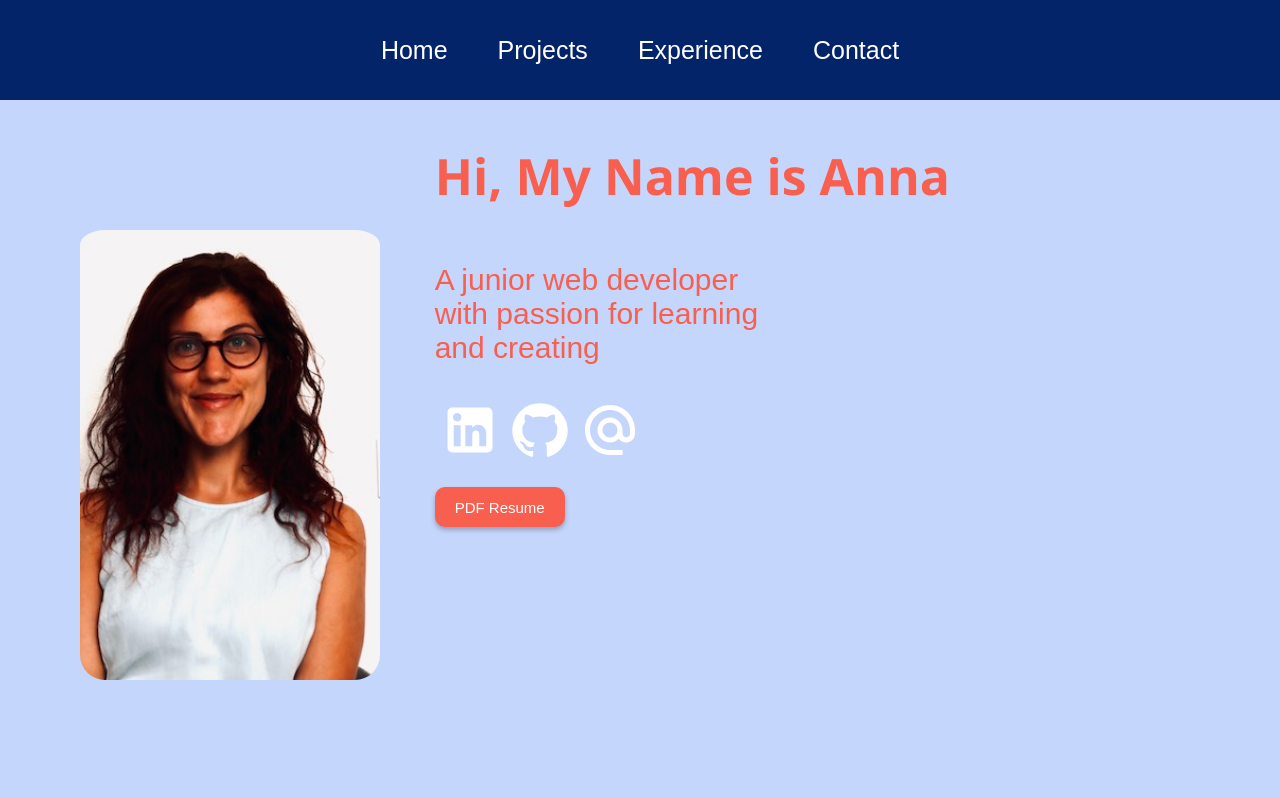
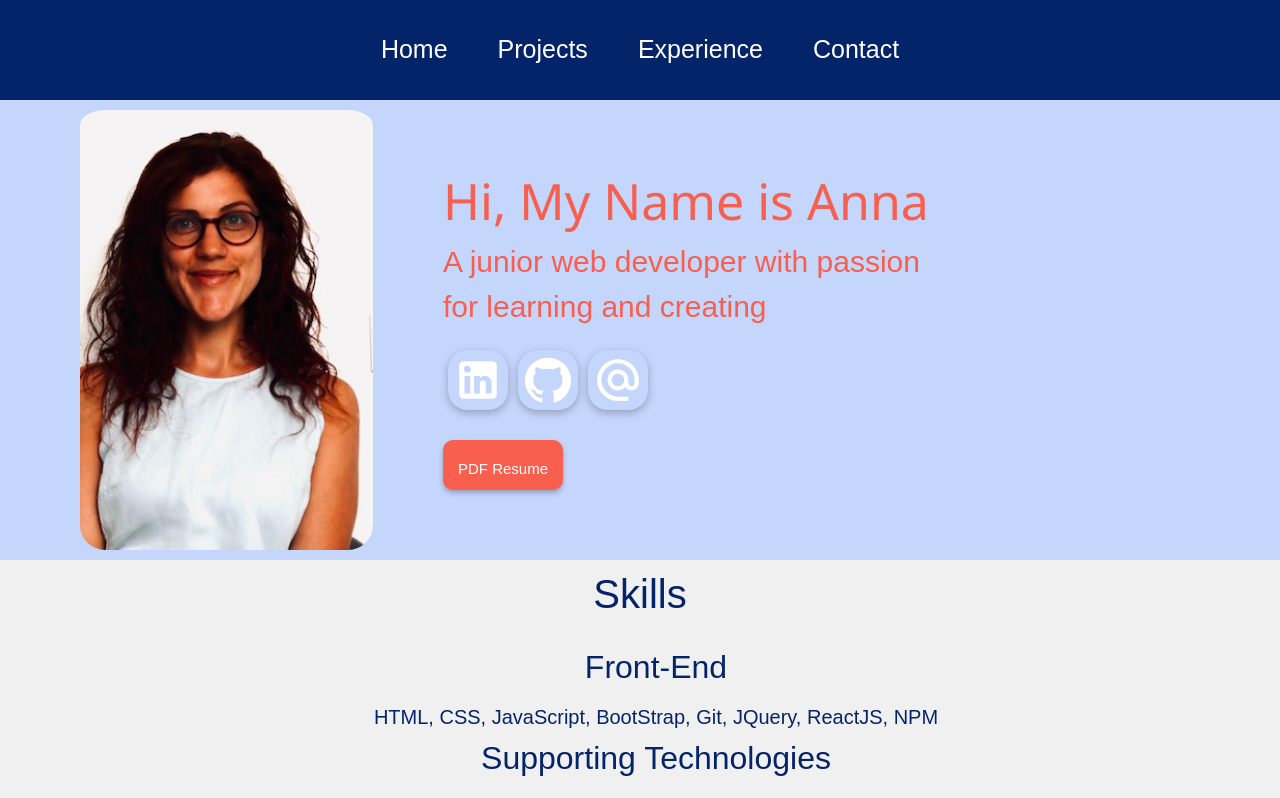
Before and after one commit to ladycosy/personal-portfolio, a React (Create React App) app: page / in a window 1280 px wide. Shown: the top 798 px of the page. Built offline with nearby package versions, Linux system fonts and the light colour scheme.

Commit message:
styling and contact me form

```diff
--- a/package.json
+++ b/package.json
@@ -10,7 +10,9 @@
     "@testing-library/jest-dom": "^5.16.5",
     "@testing-library/react": "^13.4.0",
     "@testing-library/user-event": "^13.5.0",
+    "bootstrap": "^5.2.3",
     "react": "^18.2.0",
+    "react-bootstrap": "^2.5.0-beta.1",
     "react-dom": "^18.2.0",
     "react-router-dom": "^6.8.1",
     "react-scripts": "5.0.1",
--- a/src/App.js
+++ b/src/App.js
@@ -7,6 +7,7 @@ import Contact from "./pages/Contact";
 import Navbar from "./components/Navbar";
 import Footer from "./components/Footer";
 import ProjectDisplay from "./pages/ProjectDisplay.js";
+import '../node_modules/bootstrap/dist/css/bootstrap.min.css';
 
 function App() {
   return (
--- /dev/null
+++ b/src/components/ContactForm.js
@@ -0,0 +1,47 @@
+import { Modal } from "@mui/material";
+import React from "react";
+import "../styles/ContactForm.css";
+
+const ContactForm = () => {
+  const [formStatus, setFormStatus] = React.useState("Send");
+  const onSubmit = (e) => {
+    e.preventDefault();
+    setFormStatus("Submitting...");
+    const { name, email, message } = e.target.elements;
+    let conFom = {
+      name: name.value,
+      email: email.value,
+      message: message.value,
+    };
+    console.log(conFom);
+  };
+  return (
+    <div className="container mt-5">
+      <h2 className="mb-3">Contact Me on Here</h2>
+      <form onSubmit={onSubmit}>
+        <div className="mb-3">
+          <label className="form-label" htmlFor="name">
+            Name
+          </label>
+          <input className="form-control" type="text" id="name" required />
+        </div>
+        <div className="mb-3">
+          <label className="form-label" htmlFor="email">
+            Email
+          </label>
+          <input className="form-control" type="email" id="email" required />
+        </div>
+        <div className="mb-3">
+          <label className="form-label" htmlFor="message">
+            Message
+          </label>
+          <textarea className="form-control" id="message" required />
+        </div>
+        <button className="btn btn-danger" type="submit">
+          {formStatus}
+        </button>
+      </form>
+    </div>
+  );
+};
+export default ContactForm;
--- a/src/pages/Contact.js
+++ b/src/pages/Contact.js
@@ -1,9 +1,12 @@
-import React from 'react'
+// import "../node_modules/bootstrap/dist/css/bootstrap.min.css";
+import ContactForm from "../components/ContactForm.js";
 
 function Contact() {
   return (
-    <div>Contact</div>
-  )
+    <div>
+      <ContactForm />
+    </div>
+  );
 }
 
-export default Contact
+export default Contact;
--- a/src/pages/ProjectDisplay.js
+++ b/src/pages/ProjectDisplay.js
@@ -15,7 +15,7 @@ function ProjectDisplay() {
         <b>Skills:</b>
         {project.skills}
       </p>
-      <a href="https://github.com">
+      <a href="https://github.com/ladycosy?tab=repositories" target="_blank">
         <GitHubIcon />
       </a>
     </div>
--- /dev/null
+++ b/src/styles/ContactForm.css
@@ -0,0 +1,26 @@
+.mb-3 {
+  font-family: "Arial", sans-serif;
+}
+
+.mt-5 {
+  width: 100%;
+  display: flex;
+  flex-direction: column;
+}
+
+button {
+  width: 120px;
+  height: 40px;
+  border-radius: 10px;
+  box-shadow: 0 3px 2px rgba(0, 0, 0, 0.25);
+  transition: transform 300ms, box-shadow 300ms;
+}
+
+button:hover {
+  transform: scale(1.1);
+  box-shadow: 0 6px 8px rgba(0, 0, 0, 0.25);
+}
+
+h2 {
+  text-align: center;
+}
--- a/src/styles/Home.css
+++ b/src/styles/Home.css
@@ -10,12 +10,14 @@
   display: flex;
   flex-direction: row;
   align-items: center;
+  justify-content: center;
   background-color: #c5d6fc;
 }
 
 .about {
   width: 100%;
-  height: calc(100vh - 100px);
+  height: auto;
+  margin: 20px;
   display: flex;
   flex-direction: column;
   justify-content: flex-start;
@@ -24,37 +26,46 @@
   text-align: left;
   background-color: #c5d6fc;
   color: #f95f4e;
-  padding-left: 55px;
+  padding-left: 50px;
 }
 
 img {
   border-radius: 25px;
   width: 300px;
   height: 450px;
-  margin-left: 150px;
+  margin-left: 200px;
+  padding-top: 10px;
+  margin-bottom: 10px;
 }
 
 .about h2 {
   font-family: "Segoe UI", Tahoma, Geneva, Verdana, sans-serif;
   font-size: 80px;
   color: #f95f4e;
-  height: 50px;
 }
 
 .about .prompt {
-  width: 40%;
+  width: 60%;
   font-size: 30px;
 }
 .prompt svg {
+  box-shadow: 0 3px 8px rgba(0, 0, 0, 0.25);
+  padding: 5px;
+  border-radius: 20px;
   font-size: 60px;
   margin: 5px;
   color: white;
 }
 
+.prompt svg:hover {
+  transform: scale(1.1);
+  box-shadow: 0 6px 20px rgba(0, 0, 0, 0.25);
+}
+
 .resume-link {
-  width: 130px;
-  height: 40px;
-  margin-top: 15px;
+  padding-bottom: 10px;
+  height: 50px;
+  margin-top: 25px;
   border: none;
   border-radius: 10px;
   background-color: #f95f4e;
@@ -65,6 +76,8 @@ img {
 .resume-link:hover {
   transform: scale(1.1);
   box-shadow: 0 6px 15px rgba(0, 0, 0, 0.25);
+  text-decoration: none;
+  color: white;
 }
 
 .resume-link a {
@@ -80,39 +93,30 @@ img {
   justify-content: center;
   flex-direction: column;
   align-items: center;
+  padding: 10px;
 }
 
 .skills h1 {
   color: #042469;
+  margin-bottom: 30px;
 }
 
 .skills .list {
   list-style: none;
-  width: 60%;
+  text-align: center;
+  width: 70%;
+}
+
+.skills h2 {
+  margin-bottom: 0px;
 }
 
 .list span {
   font-size: 20px;
 }
 
-/* @media only screen and (max-width: 600px) {
+@media only screen and (max-width: 1300px) {
   img {
-    padding-top: 10px;
-    margin-left: auto;
-    margin-right: auto;
-  }
-
-  .about {
-    margin-left: auto;
-    margin-right: auto;
-    align-items: center;
-    text-align: center;
-  }
-} */
-
-@media only screen and (max-width: 1325px) {
-  img {
-    padding-top: 10px;
     margin-left: 80px;
     margin-right: auto;
   }
@@ -158,4 +162,7 @@ img {
   .skills h2 {
     font-size: 30px;
   }
+  .skills .list {
+    width: 90%;
+  }
 }
--- a/src/styles/ProjectDisplay.css
+++ b/src/styles/ProjectDisplay.css
@@ -16,11 +16,14 @@
 .project img {
   width: 450px;
   border-radius: 10px;
+  margin-left: auto;
+  margin-right: auto;
 }
 
 .project p {
-  font-size: 40px;
+  font-size: 30px;
   color: #3e497a;
+  text-align: center;
 }
 
 .project svg {
```
Also changed, not shown: src/components/Footer.js (+4 -3 lines), 1 other file (tests, documents, lock files or other folders).
